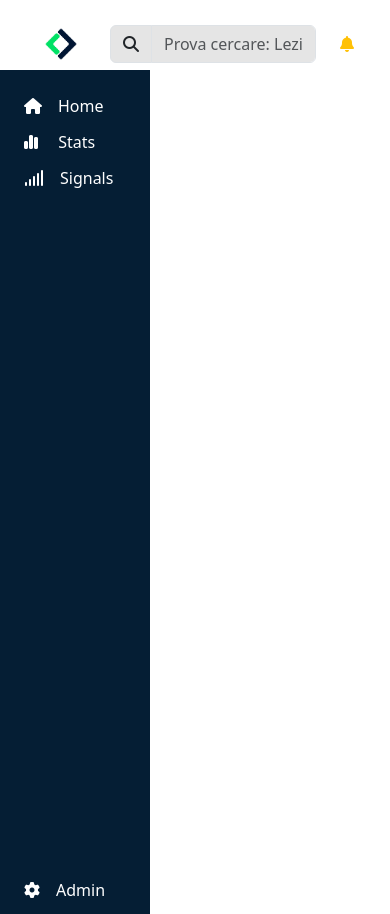
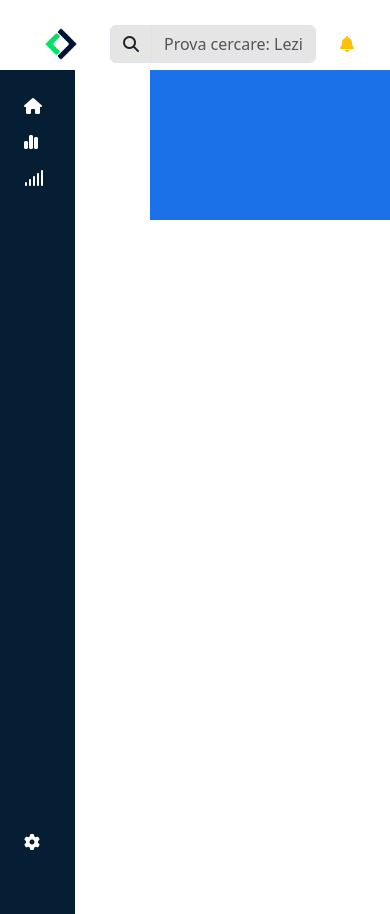
Before and after one commit to samuelebumbello/html-css-bootstrap-dashboard, a plain HTML site: page index.html in a window 390 px wide. After the commit the page ends 844 px from the top, so only its background shows below. Drawn offline with nearby package versions, Linux system fonts and the light colour scheme.

Commit message:
[fixed] add responsive left-menu

```diff
--- a/css/style.css
+++ b/css/style.css
@@ -3,7 +3,8 @@ body{
 }
 
 header{
-    position: sticky;
+    position: fixed;
+    z-index: 999;
     background-color: white;
     height: 70px;
 }
@@ -45,7 +46,30 @@ a{
 ***********************/
 
 .left-menu{
+    position: fixed;
+    margin-top: 70px;
     background-color: #051E34;
     width: 150px;
     height: 100vh;
 }
+
+@media screen and (max-width:992px){
+    .left-menu{
+        width: 75px;
+    }
+}
+
+/******************
+        MAIN
+*******************/
+
+main{
+    margin-left: 150px;
+    padding-top: 70px;
+    background-color: #1b70e844;
+}
+
+.main-menu{
+    height: 150px;
+    background-color:#1B72E8 ;
+}
--- a/index.html
+++ b/index.html
@@ -72,25 +72,53 @@
 <div class="left-menu d-flex justify-content-between text-center flex-column text-white pt-4 ps-4">
     <div class="left-top text-start">
         <div>
-            <a href="#"><i class="fa-solid fa-house pe-3 pb-3"></i>Home</a>
+            <div class="d-none d-lg-block">
+                <a href="#"><i class="fa-solid fa-house pe-3 pb-3"></i>Home</a>
+            </div>
+            <div class="d-lg-none">
+                <a href="#"><i class="fa-solid fa-house dpe-3 pb-3"></i></a>
+            </div>
         </div>
         <div>
-            <a href="#"><i class="fa-solid fa-chart-simple pe-3 pb-3"></i>
-            <span>Stats</span>
-            </a>
+            <div class="d-none d-lg-block">
+                <a href="#"><i class="fa-solid fa-chart-simple pe-3 pb-3"></i> Stats</a>
+            </div>
+            <div class="d-lg-none">
+                <a href="#"><i class="fa-solid fa-chart-simple pe-3 pb-3"></i></a>
+            </div>
         </div>
         <div>
-            <a href="#"><i class="fa-solid fa-signal pe-3 pb-3"></i>Signals</a>
-        </div>
-    </div>
-    <div class="left-bot text-start">
-        <div>
-            <a href="#"><i class="fa-sharp fa-solid fa-gear me-3 pb-3"></i>Admin</a>
+            <div class="d-none d-lg-block">
+                <a href="#"><i class="fa-solid fa-signal pe-3 pb-3"></i>Signals</a>
+            </div>
+            <div class="d-lg-none">
+                <a href="#"><i class="fa-solid fa-signal pe-3 pb-3"></i></a>
+            </div>
         </div>
     </div>
 
+    <div class="left-bot text-start">
+        <div class="mb-5">
+            <div class="d-none d-lg-block pb-4">
+                <a href="#"><i class="fa-sharp fa-solid fa-gear pe-3 pb-3"></i>Admin</a>
+            </div>
+            <div class="d-lg-none">
+                <a href="#"><i class="fa-sharp fa-solid fa-gear pe-3 pb-3"></i></a>
+            </div>
+        </div>
+    </div>
 </div>
 
+<!--------------
+     MAIN
+--------------->
+<main>
+    <div class="main-menu">
+
+    </div>
+
+
+</main>
 
 
 
```
